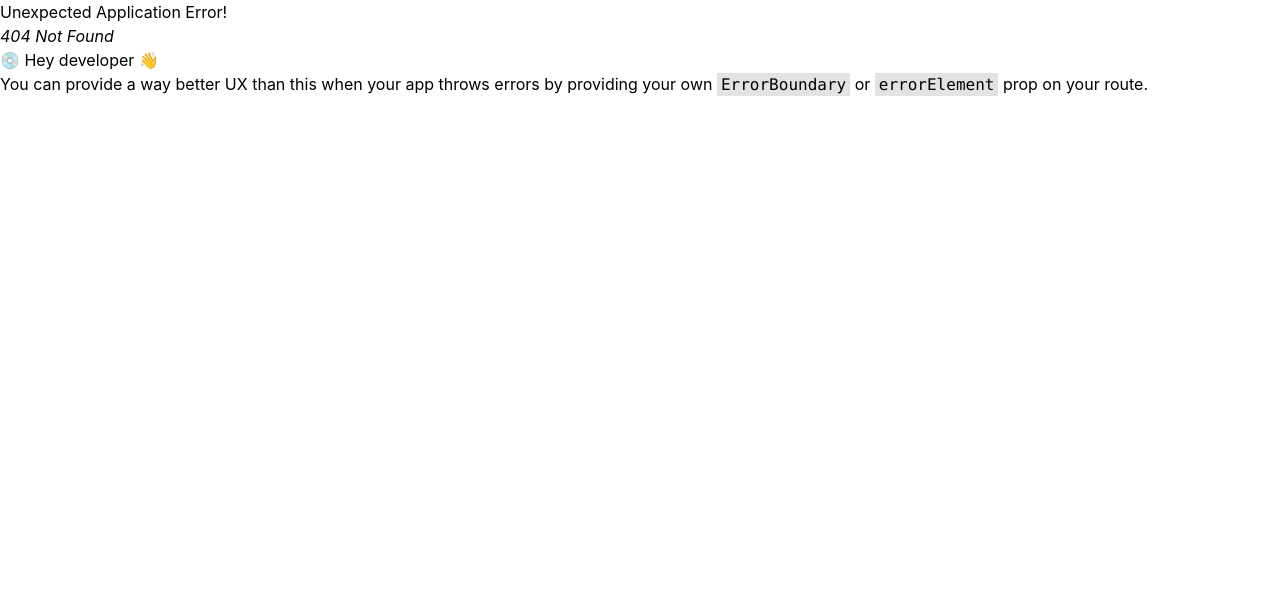
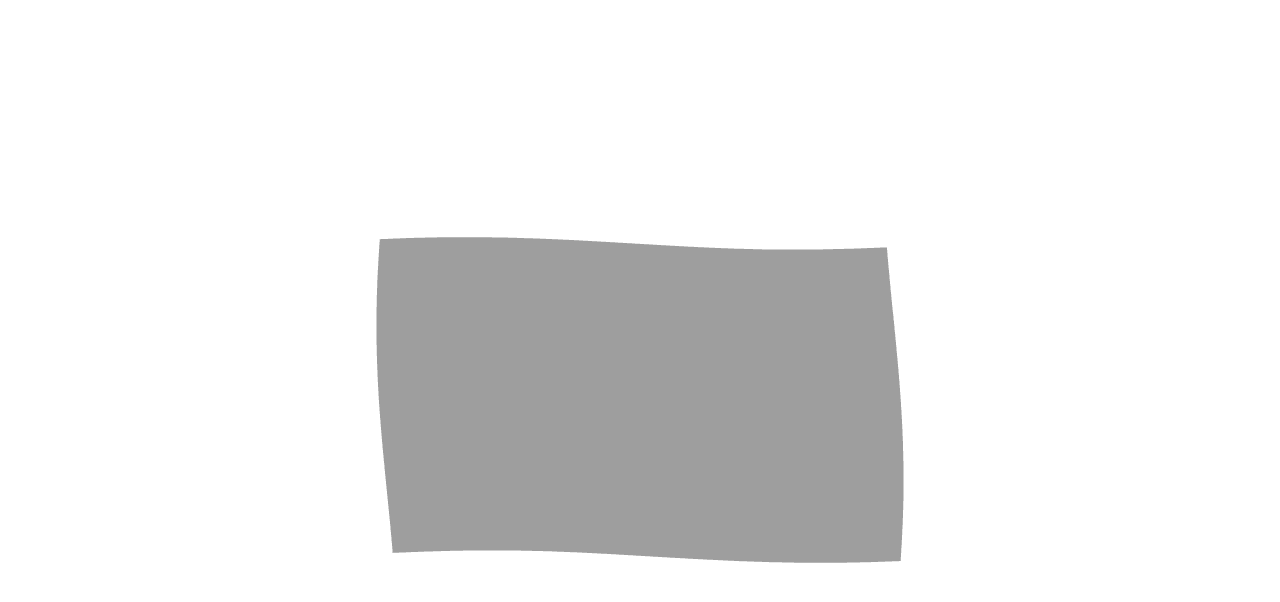
Before and after one commit to kyohei-23/glsl-practice, a React (Vite) app: page /diagonal-wave in a window 1280 px wide. Before the commit this address had no page. Shown: the top 602 px of the page. Built offline with nearby package versions, Linux system fonts and the light colour scheme.

Commit message:
斜めの波のアニメーション作成

```diff
--- /dev/null
+++ b/src/pages/wavyDiagonal.tsx
@@ -0,0 +1,19 @@
+import { Canvas } from "@react-three/fiber";
+import { FC } from "react";
+import { Container } from "../components/Container";
+import { Plane } from "../components/webgl/Plane";
+import fragmentShader from "../shader/wavy.frag?raw";
+import vertexShader from "../shader/diagonal.vert?raw"
+
+export const WavyDiagonal:FC = () => {
+  return (
+    <Container>
+      <Canvas>
+        <Plane
+          fragmentShader={fragmentShader}
+          vertexShader={vertexShader}
+        />
+      </Canvas>
+    </Container>
+  )
+}
--- a/src/router.tsx
+++ b/src/router.tsx
@@ -2,6 +2,7 @@ import { createBrowserRouter, RouteObject } from "react-router-dom";
 import App from "./App";
 import { Nav } from "./pages";
 import { Wavy } from "./pages/wavy";
+import { WavyDiagonal } from "./pages/wavyDiagonal";
 
 export const routerSource:Array<RouteObject & {labelTxt:string}> = [
   {
@@ -18,6 +19,11 @@ export const routerSource:Array<RouteObject & {labelTxt:string}> = [
     path: '/wavy',
     element: <Wavy />,
     labelTxt: 'wavy plane'
+  },
+  {
+    path: '/diagonal-wave',
+    element: <WavyDiagonal />,
+    labelTxt: 'diagonal wave'
   }
 ]
 
```
Also changed, not shown: src/shader/diagonal.vert (added).
